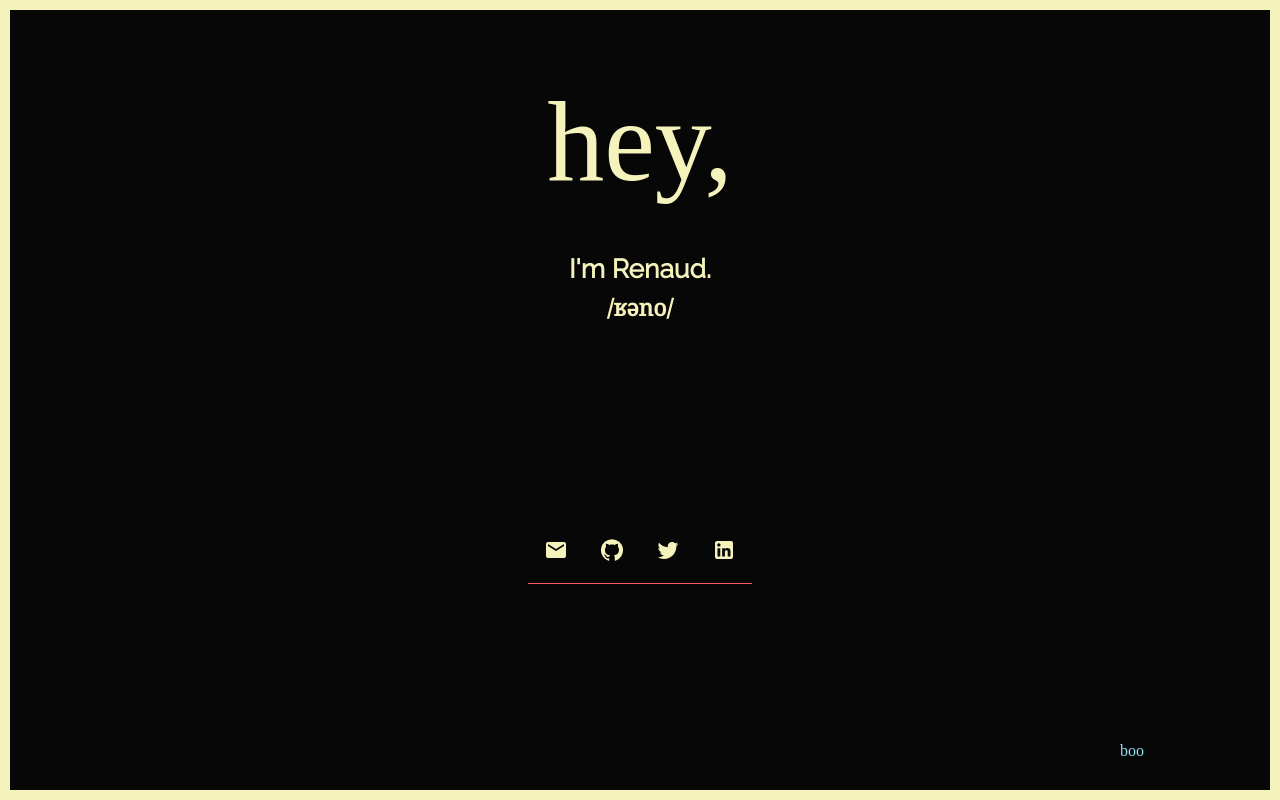
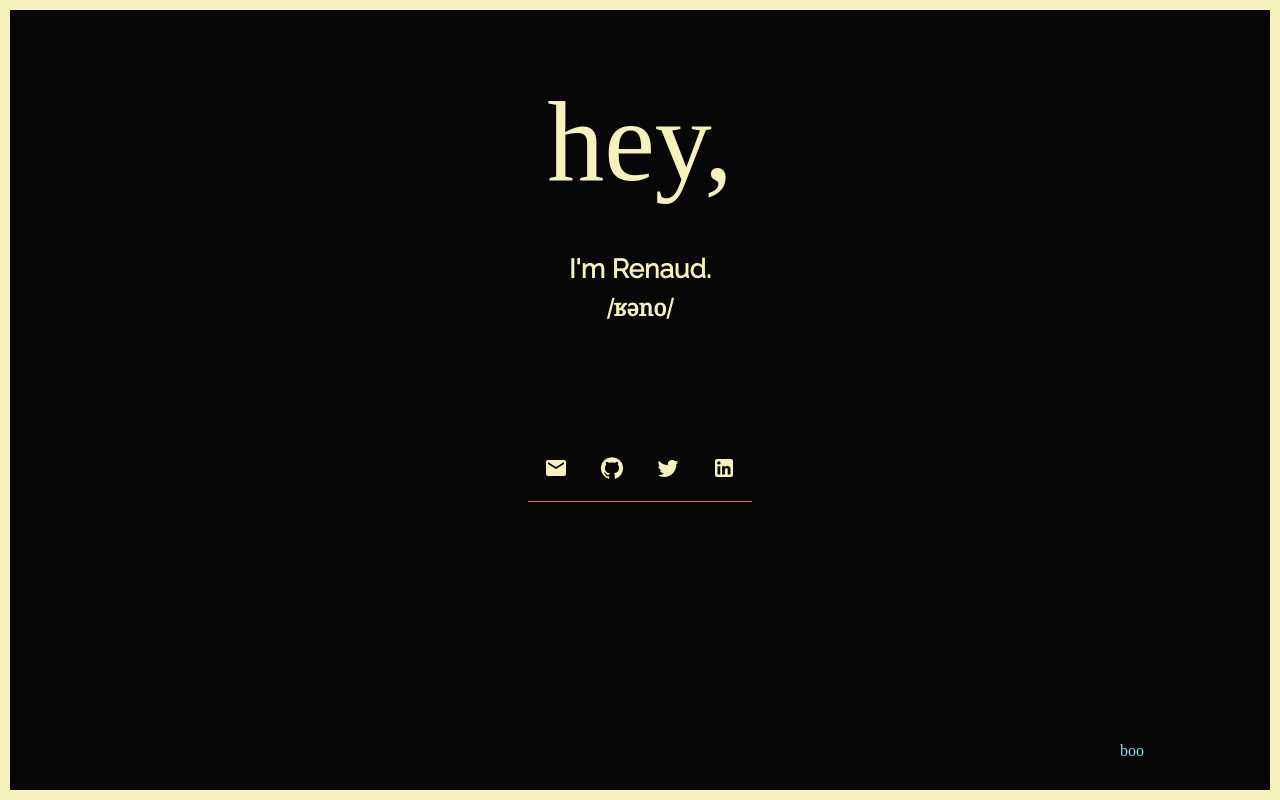
Before and after one commit to RenaldMorino/RenaudMorin, a React (Create React App) app: page / in a window 1280 px wide. Built offline with nearby package versions, Linux system fonts and the light colour scheme; the HTML template or start-up script is replaced by a standard one; a web font is replaced by a local one.

Commit message:
Fixed links padding top

```diff
--- a/src/App.jsx
+++ b/src/App.jsx
@@ -55,7 +55,7 @@ const useStyles = makeStyles((theme) => ({
   },
 
   contactMeContainer: {
-    paddingTop: "calc(75px + 0.25vw + 15vh);",
+    paddingTop: "calc(15vh - 0.25vw);",
   },
 
   iconColor: {
```
